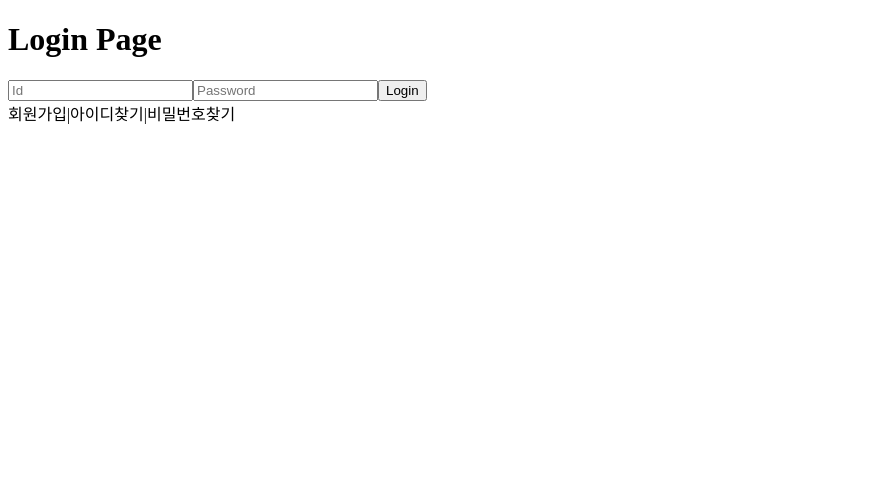
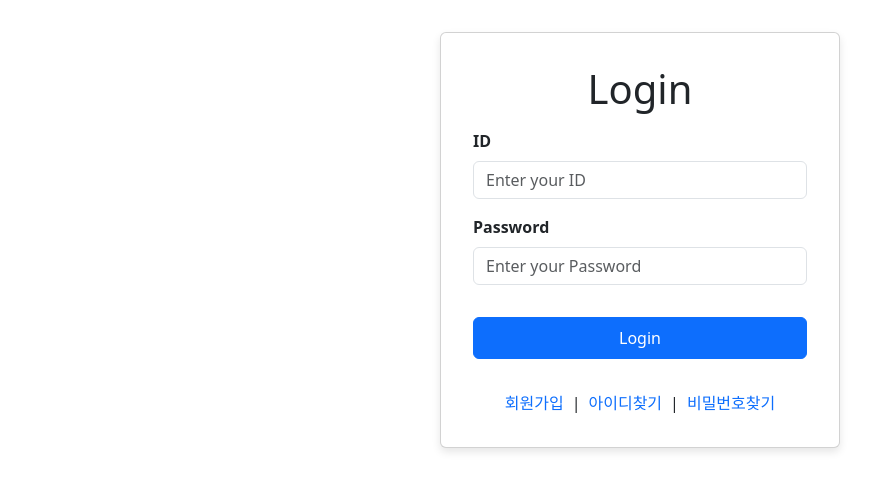
Before and after one commit to crushed-taro/investment_journal, a React (Create React App) app in the folder investment_react/: page / in a window 1280 px wide. Shown: the top 490 px of the page, without its empty margins (0-895 px from the left). Built offline with nearby package versions, Linux system fonts and the light colour scheme.

Commit message:
BootStrap을 활용하여 CSS 파일 추가.

```diff
--- a/investment_react/package.json
+++ b/investment_react/package.json
@@ -3,6 +3,7 @@
   "version": "0.1.0",
   "private": true,
   "dependencies": {
+    "bootstrap": "^5.3.3",
     "cra-template": "1.2.0",
     "react": "^18.1.0",
     "react-dom": "^18.1.0",
--- a/investment_react/src/App.js
+++ b/investment_react/src/App.js
@@ -1,4 +1,5 @@
 import { BrowserRouter, Route, Routes } from "react-router-dom";
+import 'bootstrap/dist/css/bootstrap.min.css';
 import Layout from "./layouts/Layout";
 import Login from "./pages/member/Login";
 import Register from "./pages/member/Register";
--- /dev/null
+++ b/investment_react/src/components/common/Header.css
@@ -0,0 +1,17 @@
+.logo img {
+    height: 100px;
+    width: auto;
+}
+
+.logoContainer {
+    flex: 0 0 auto;
+}
+
+.headerContainer {
+    display: flex;
+    justify-content: space-between;
+    align-items: center;
+    width: 100%;
+    padding: 10px 20px;
+    box-sizing: border-box;
+}
--- a/investment_react/src/components/common/Header.js
+++ b/investment_react/src/components/common/Header.js
@@ -1,4 +1,5 @@
 import { useNavigate } from "react-router-dom";
+import './Header.css';
 
 export default function Header() {
 
@@ -6,7 +7,7 @@ export default function Header() {
     const navigate = useNavigate();
 
     const onClickLogoHandler = () => {
-        navigate("/", {replace: true});
+        navigate("/main", {replace: true});
     };
 
     const onClickLogoutHandler = () => {
@@ -18,14 +19,6 @@ export default function Header() {
         return (
             <>
                 <div>
-                    <button
-                        onClick={onClickLogoHandler}
-                    >
-                        MAIN
-                    </button>
-                    <span>
-                        |
-                    </span>
                     <button
                         onClick={onClickLogoutHandler}
                     >
@@ -40,14 +33,10 @@ export default function Header() {
         return (
             <>
                 <div>
-                    <span>로그인이 필요합니다.</span>
-                    <span>
-                        |
-                    </span>
                     <button
-                        onClick={onClickLogoHandler}
+                        onClick={onClickLogoutHandler}
                     >
-                        MAIN
+                        로그인
                     </button>
                 </div>
             </>
@@ -56,6 +45,15 @@ export default function Header() {
 
     return (
         <>
+            <div className="headerContainer">
+                <div className="logoContainer">
+                    <a href="" className="logo" onClick={onClickLogoHandler}>
+                        <img
+                            src="/images/HomeLogo.jpeg"
+                            alt="logo"
+                        />
+                    </a>
+                </div>
                 {
                     isLogin == null || isLogin === undefined ?
                     (
@@ -66,6 +64,7 @@ export default function Header() {
                         <AfterLogin/>
                     )
                 }
+            </div>
         </>
     );
 
--- /dev/null
+++ b/investment_react/src/pages/Main.css
@@ -0,0 +1,70 @@
+.container {
+    margin-top: 2rem;
+}
+
+h1, h2 {
+    text-align: center;
+    margin-bottom: 1rem;
+}
+
+button {
+    margin-top: 1rem;
+    margin-bottom: 1rem;
+}
+
+button.btn-primary {
+    width: 100%;
+}
+
+.investment-journal-card {
+    background-color: #f8f9fa;
+    padding: 1rem;
+    margin-bottom: 1rem;
+    border-radius: 8px;
+    box-shadow: 0 4px 8px rgba(0, 0, 0, 0.1);
+    cursor: pointer;
+}
+
+.investment-journal-card:hover {
+    background-color: #e9ecef;
+}
+
+.investment-journal-card h3 {
+    font-size: 1.5rem;
+}
+
+.investment-journal-card p {
+    font-size: 1rem;
+    color: #6c757d;
+}
+
+.delete-btn {
+    background-color: #dc3545;
+    color: white;
+    border: none;
+    padding: 0.3rem 0.6rem;
+    border-radius: 5px;
+    cursor: pointer;
+}
+
+.delete-btn:hover {
+    background-color: #c82333;
+}
+
+.text-center {
+    text-align: center;
+}
+
+.text-danger {
+    color: #dc3545;
+    font-size: 1.2rem;
+}
+
+.mb-3 {
+    margin-bottom: 1rem;
+}
+
+.my-3 {
+    margin-top: 1rem;
+    margin-bottom: 1rem;
+}
--- a/investment_react/src/pages/Main.js
+++ b/investment_react/src/pages/Main.js
@@ -1,11 +1,12 @@
 import { useDispatch, useSelector } from "react-redux";
 import { useNavigate } from "react-router-dom";
-import { useEffect, useState } from "react";
+import { useEffect } from "react";
 
 import {
     callInvestmentJournalListAPI,
     callDeleteInvestmentJournalAPI,
  } from "../apis/InvestmentJournalAPICalls";
+import './Main.css';
 
 export default function Main() {
 
@@ -14,8 +15,6 @@ export default function Main() {
     const navigate = useNavigate();
     const dispatch = useDispatch();
     const investmentJournalList = useSelector(state => state.investjournalReducer.data || []);
-
-    console.log("investment journal list : ", investmentJournalList);
 
     useEffect(() => {
         dispatch(callInvestmentJournalListAPI(code));
@@ -29,17 +28,18 @@ export default function Main() {
         navigate(`/main/investmentJournalDetail/${investmentJournal.investmentCode}`, { replace: false });
     };
 
-    const onClickDeleteInvestmentJournalHandler = async(e) => {
-        console.log("onClickDeleteInvestmentJournalHandler : ", e);
-        await dispatch(callDeleteInvestmentJournalAPI(e));
-        await dispatch(callInvestmentJournalListAPI(e.investmentCode));
+    const onClickDeleteInvestmentJournalHandler = async (investmentJournal) => {
+        await dispatch(callDeleteInvestmentJournalAPI(investmentJournal));
+        await dispatch(callInvestmentJournalListAPI(code));
     };
 
     function AfterLogin() {
         return (
             <>
                 <h2>투자일지 목록입니다.</h2>
+                <div className="container">
                     <button
+                        className="btn btn-primary"
                         onClick={onClickAddInvestmentJournalHandler}
                     >
                         투자일지 추가
@@ -47,37 +47,35 @@ export default function Main() {
                     {
                         investmentJournalList && investmentJournalList.map(
                             (investmentJournal, index) => (
-                            <div>
-                                <div>
+                                <div key={index} className="investment-journal-card" onClick={() => onClickInvestmentJournalHandler(investmentJournal)}>
+                                    <div className="d-flex justify-content-between">
                                         <button
+                                            className="delete-btn"
                                             onClick={(e) => {
                                                 e.stopPropagation();
-                                            onClickDeleteInvestmentJournalHandler(investmentJournal)}}
+                                                onClickDeleteInvestmentJournalHandler(investmentJournal);
+                                            }}
                                         >
                                             삭제
                                         </button>
                                     </div>
-                                <div
-                                    onClick={() => onClickInvestmentJournalHandler(investmentJournal)}
-                                    key={index}
-                                >
                                     <h3>{investmentJournal.investmentTitle}</h3>
                                     <p>{investmentJournal.investmentDate}</p>
                                     <p>{investmentJournal.investmentContents}</p>
                                 </div>
-                            </div>
                             )
                         )
                     }
+                </div>
             </>
         );
     }
 
     function BeforeLogin() {
         return (
-            <>
+            <div className="container text-center">
                 <h1>투자일지 목록을 불러올 수 없습니다.</h1>
-            </>
+            </div>
         );
     }
 
--- /dev/null
+++ b/investment_react/src/pages/member/Login.css
@@ -0,0 +1,52 @@
+.container {
+    display: flex;
+    justify-content: center;
+    align-items: center;
+    margin-top: 5rem;
+}
+
+.card {
+    width: 100%;
+    max-width: 400px;
+    padding: 2rem;
+    box-shadow: 0 4px 8px rgba(0, 0, 0, 0.1);
+}
+
+h1 {
+    text-align: center;
+    margin-bottom: 2rem;
+}
+
+.form-label {
+    font-weight: bold;
+}
+
+.form-control {
+    margin-bottom: 1rem;
+}
+
+.btn-primary {
+    width: 100%;
+    padding: 0.5rem;
+}
+
+.text-center {
+    text-align: center;
+}
+
+.text-primary {
+    color: #007bff;
+    cursor: pointer;
+}
+
+.text-primary:hover {
+    text-decoration: underline;
+}
+
+.mx-2 {
+    margin: 0 0.5rem;
+}
+
+.cursor-pointer {
+    cursor: pointer;
+}
--- a/investment_react/src/pages/member/Login.js
+++ b/investment_react/src/pages/member/Login.js
@@ -1,115 +1,116 @@
-import { useState, useEffect } from "react";
+import { useState } from "react";
 import { useLog } from "../../components/context/LogContext";
 import { useNavigate } from "react-router-dom";
-import { useSelector, useDispatch } from "react-redux";
+import { useDispatch } from "react-redux";
 import { callLoginAPI } from "../../apis/MemberAPICalls";
+import './Login.css';
 
 export default function Login() {
 
     const log = useLog();
-    const [ form, setForm ] = useState();
+    const [form, setForm] = useState({});
     const navigate = useNavigate();
     const dispatch = useDispatch();
-    // const member = useSelector(state => state.memberReducer);
-
-    // useEffect(() => {
-    //     log("[Login] useEffect : ", member);
-
-    //     if(member.status === 200) {
-    //         navigate("/main", {
-    //             replace: true,
-    //         });
-    //     }
-    // }, [member]);
-
 
     const onChangeHandler = (e) => {
         setForm({
             ...form,
-            [e.target.name]: e.target.value
+            [e.target.name]: e.target.value,
         });
-        // log(`onChangeHandler : `, form);
-    }
+    };
 
-    const onClickLoginHandler = async() => {
+    const onClickLoginHandler = async () => {
         log("[Login] onClickLoginHandler Called");
 
-        if(Object.values(form).some(value => !value)) {
+        if (Object.values(form).some(value => !value)) {
             alert("아이디 / 비밀번호를 입력해주세요.");
             return;
         }
 
-        const member = await dispatch(callLoginAPI({
-            form: form,
-        }))
+        const member = await dispatch(callLoginAPI({ form: form }));
 
-        if(member.status === 200) {
+        if (member.status === 200) {
             navigate("/main", {
                 replace: true,
             });
         }
-    }
+    };
 
     const onClickSignupHandler = () => {
         log("[Login] onClickSignupHandler Called");
         navigate("/register");
-    }
+    };
 
     const onClickFindIdHandler = () => {
         log("[Login] onClickFindIdHandler Called");
         navigate("/find-id");
-    }
+    };
 
     const onClickFindPasswordHandler = () => {
         log("[Login] onClickFindPasswordHandler Called");
         navigate("/find-password");
-    }
+    };
 
     return (
-        <>
-            <h1>Login Page</h1>
-            <div>
-
+        <div className="container">
+            <div className="card">
+                <h1>Login</h1>
+                <form>
+                    <div className="mb-3">
+                        <label htmlFor="idInput" className="form-label">ID</label>
                         <input
                             type="text"
-                    placeholder="Id"
+                            className="form-control"
+                            id="idInput"
+                            placeholder="Enter your ID"
                             name="Id"
                             onChange={onChangeHandler}
                         />
+                    </div>
+                    <div className="mb-3">
+                        <label htmlFor="passwordInput" className="form-label">Password</label>
                         <input
                             type="password"
-                    placeholder="Password"
+                            className="form-control"
+                            id="passwordInput"
+                            placeholder="Enter your Password"
                             name="Password"
                             onChange={onChangeHandler}
                         />
-
-                <button onClick={onClickLoginHandler}>Login</button>
-
-                <div>
+                    </div>
+                    <div className="d-grid">
+                        <button
+                            type="button"
+                            className="btn btn-primary"
+                            onClick={onClickLoginHandler}
+                        >
+                            Login
+                        </button>
+                    </div>
+                </form>
+                <div className="text-center mt-3">
                     <span
+                        className="text-primary cursor-pointer"
                         onClick={onClickSignupHandler}
                     >
                         회원가입
                     </span>
-                    <span>
-                         |
-                    </span>
+                    <span className="mx-2">|</span>
                     <span
+                        className="text-primary cursor-pointer"
                         onClick={onClickFindIdHandler}
                     >
                         아이디찾기
                     </span>
-                    <span>
-                         |
-                    </span>
+                    <span className="mx-2">|</span>
                     <span
+                        className="text-primary cursor-pointer"
                         onClick={onClickFindPasswordHandler}
                     >
                         비밀번호찾기
                     </span>
                 </div>
-
             </div>
-        </>
+        </div>
     );
 }
```
Also changed, not shown: investment_react/public/images/HomeLogo.jpeg (added), 1 other file (tests, documents, lock files or other folders). Lines whose indentation alone changed are shown as unchanged.
